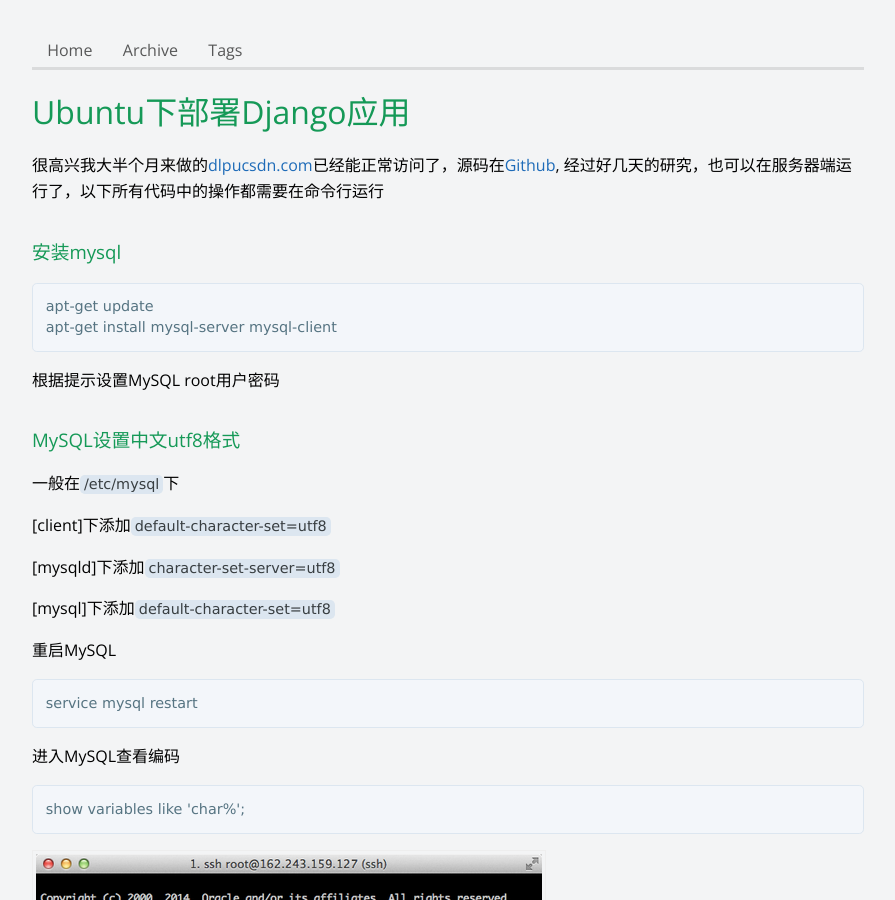
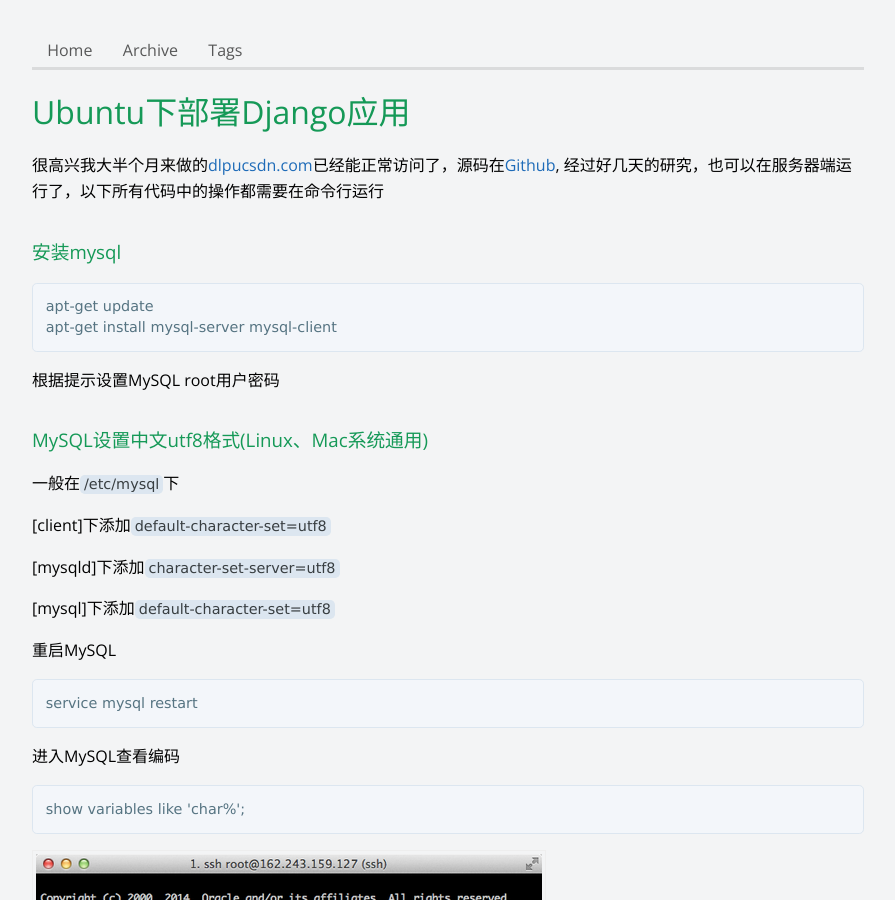
Before and after one commit to dlpu/dlpu.github.io, a Jekyll site: the page built from _posts/2014-10-28-deploy-django-app.md, in a window 1280 px wide and 900 px high. Shown: the whole window, without its empty margins (192-1087 px from the left). Built offline with Jekyll 4.4.1, drawn with Linux system fonts in a browser that asks for light colours; Markdown is read by kramdown in place of the engine named in the settings; comment, search, counter and statistics services are not loaded; part of the change alters nothing that is shown.

```diff
--- a/_config.yml
+++ b/_config.yml
@@ -85,10 +85,10 @@ JB :
   # Set 'provider' to the comment provider you want to use.
   # Set 'provider' to false to turn commenting off globally.
   #
-  comments :
-    provider : disqus
-    disqus :
-      short_name : yindongliang
+  # comments :
+  #   provider : disqus
+  #   disqus :
+  #     short_name : yindongliang
     # livefyre :
     #   site_id : 123
     # intensedebate :
--- a/_includes/JB/comments-providers/disqus
+++ b/_includes/JB/comments-providers/disqus
@@ -1,15 +1,16 @@
-<div id="disqus_thread"></div>
-<br>
+<!-- 多说评论框 start -->
+    <div class="ds-thread" data-thread-key="{{ page.url }}" data-title="{{ page.title }}" data-url="{{ page.url }}"></div>
+<!-- 多说评论框 end -->
+<!-- 多说公共JS代码 start (一个网页只需插入一次) -->
 <script type="text/javascript">
-    {% include JB/is_production %}
-    {% if is_production == false %}var disqus_developer = 1;{% endif %}
-    var disqus_shortname = '{{ site.JB.comments.disqus.short_name }}'; // required: replace example with your forum shortname
-    {% if page.wordpress_id %}var disqus_identifier = '{{page.wordpress_id}} {{site.production_url}}/?p={{page.wordpress_id}}';{% endif %}
-    /* * * DON'T EDIT BELOW THIS LINE * * */
+var duoshuoQuery = {short_name:"tcitry"};
     (function() {
-        var dsq = document.createElement('script'); dsq.type = 'text/javascript'; dsq.async = true;
-        dsq.src = 'https://' + disqus_shortname + '.disqus.com/embed.js';
-        (document.getElementsByTagName('head')[0] || document.getElementsByTagName('body')[0]).appendChild(dsq);
+        var ds = document.createElement('script');
+        ds.type = 'text/javascript';ds.async = true;
+        ds.src = (document.location.protocol == 'https:' ? 'https:' : 'http:') + '//static.duoshuo.com/embed.js';
+        ds.charset = 'UTF-8';
+        (document.getElementsByTagName('head')[0]
+         || document.getElementsByTagName('body')[0]).appendChild(ds);
     })();
-</script>
-<noscript>Please enable JavaScript to view the <a href="http://disqus.com/?ref_noscript">comments powered by Disqus.</a></noscript>
+    </script>
+<!-- 多说公共JS代码 end -->
--- a/_posts/2014-10-28-deploy-django-app.md
+++ b/_posts/2014-10-28-deploy-django-app.md
@@ -14,7 +14,7 @@ apt-get install mysql-server mysql-client
 
 根据提示设置MySQL root用户密码
 
-###MySQL设置中文utf8格式
+###MySQL设置中文utf8格式(Linux、Mac系统通用)
 
 一般在`/etc/mysql`下
 
```
